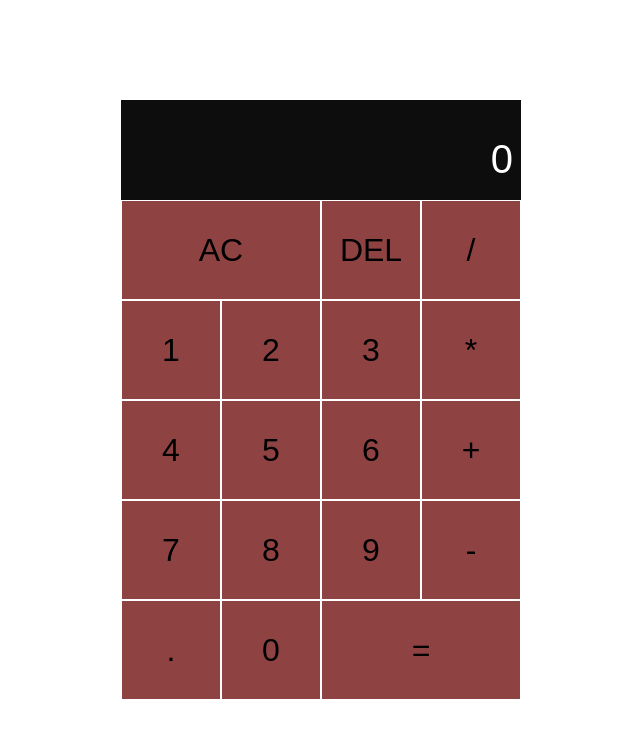
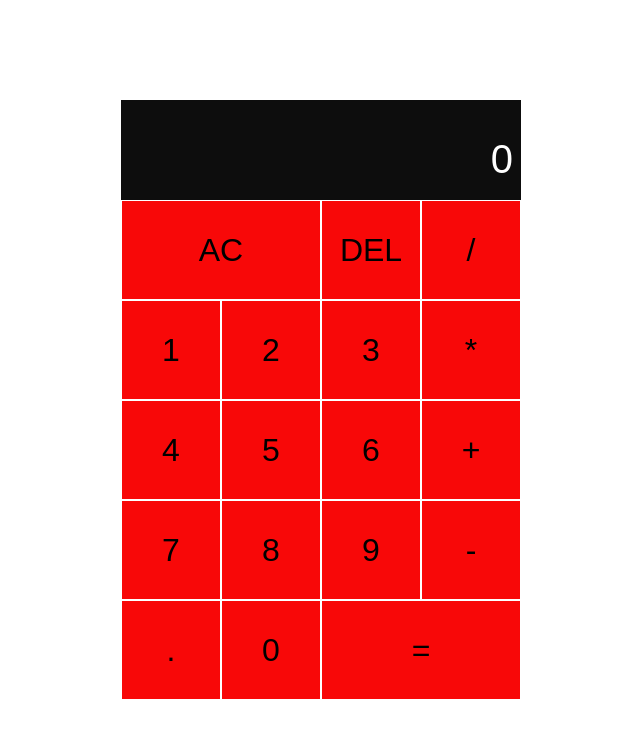
Before and after one commit to chiahao-codes/calculator, a website: page index.html in a window 1280 px wide. Shown: the whole page, without its empty margins (319-959 px from the left). Drawn offline with Linux system fonts and the light colour scheme; a web font is replaced by a local one.

Commit message:
commit main

```diff
--- a/style.css
+++ b/style.css
@@ -28,11 +28,11 @@ body{
     font-size:2rem; /*rem = Root element font size; default is 16px*/
     border:1px solid white;
     outline: none;
-    background-color:rgba(106, 3, 3, 0.75);
+    background-color:rgba(248, 4, 4, 0.98);
 }
 
 .calculator_grid > button:hover{
-    background-color:rgba(248, 4, 4, 0.98);
+    background-color:rgba(97, 2, 2, 0.98);
 }
 
 .span-two {
```
